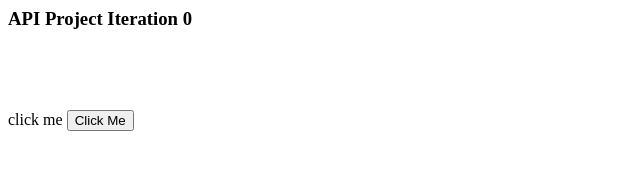
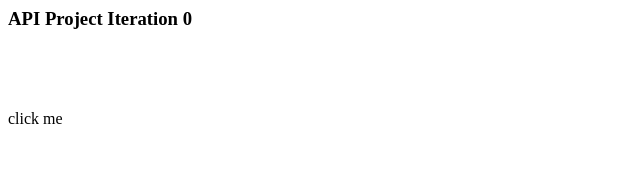
Before and after one commit to 7arragon/Project-2, a plain HTML site: page docs/iteration00.html in a window 1280 px wide. Shown: the whole page, without its empty margins (0-640 px from the left). Drawn offline with Linux system fonts and the light colour scheme.

Commit message:
Update iteration00.html

```diff
--- a/docs/iteration00.html
+++ b/docs/iteration00.html
@@ -20,7 +20,5 @@
 
         <buttton type="button" onclick="hello()", >click me</buttton>
 
-        <button onclick="style.display = 'none'">Click Me</button>
-
     </body>
 </html>
```
